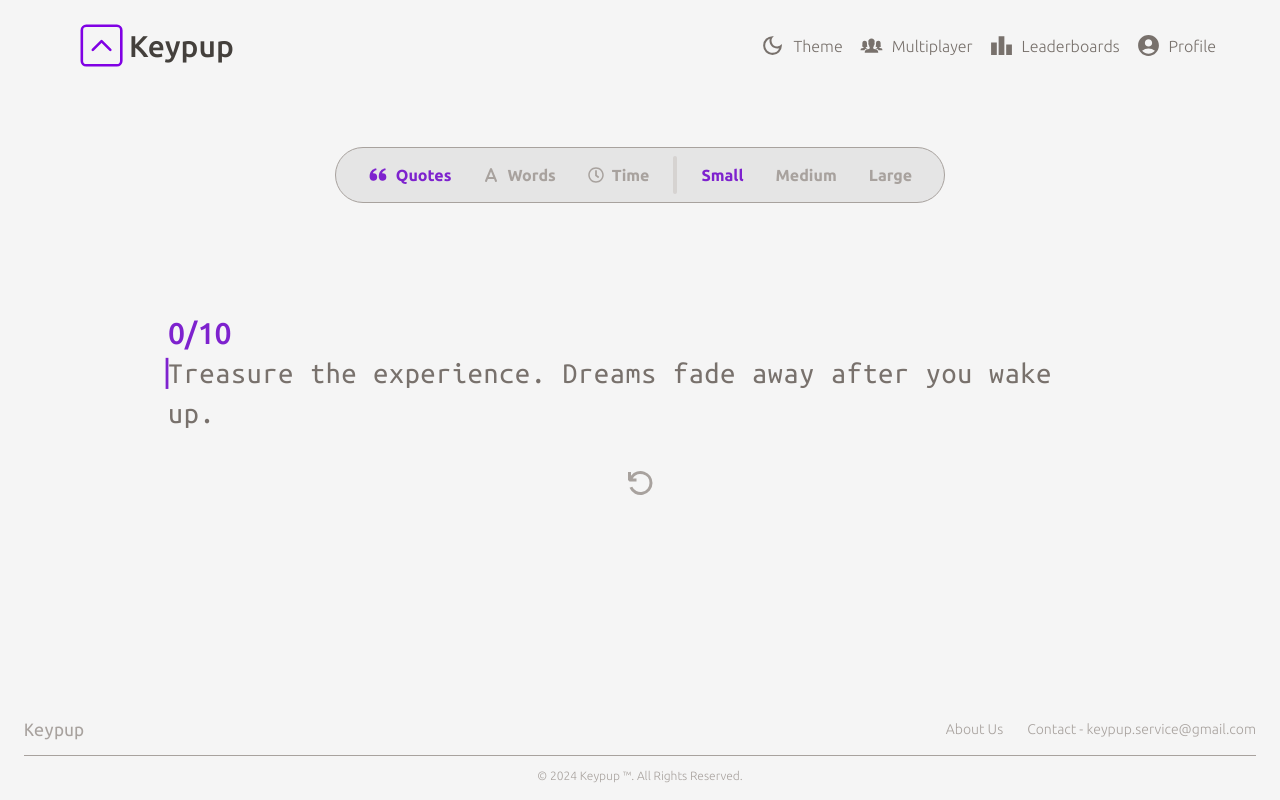
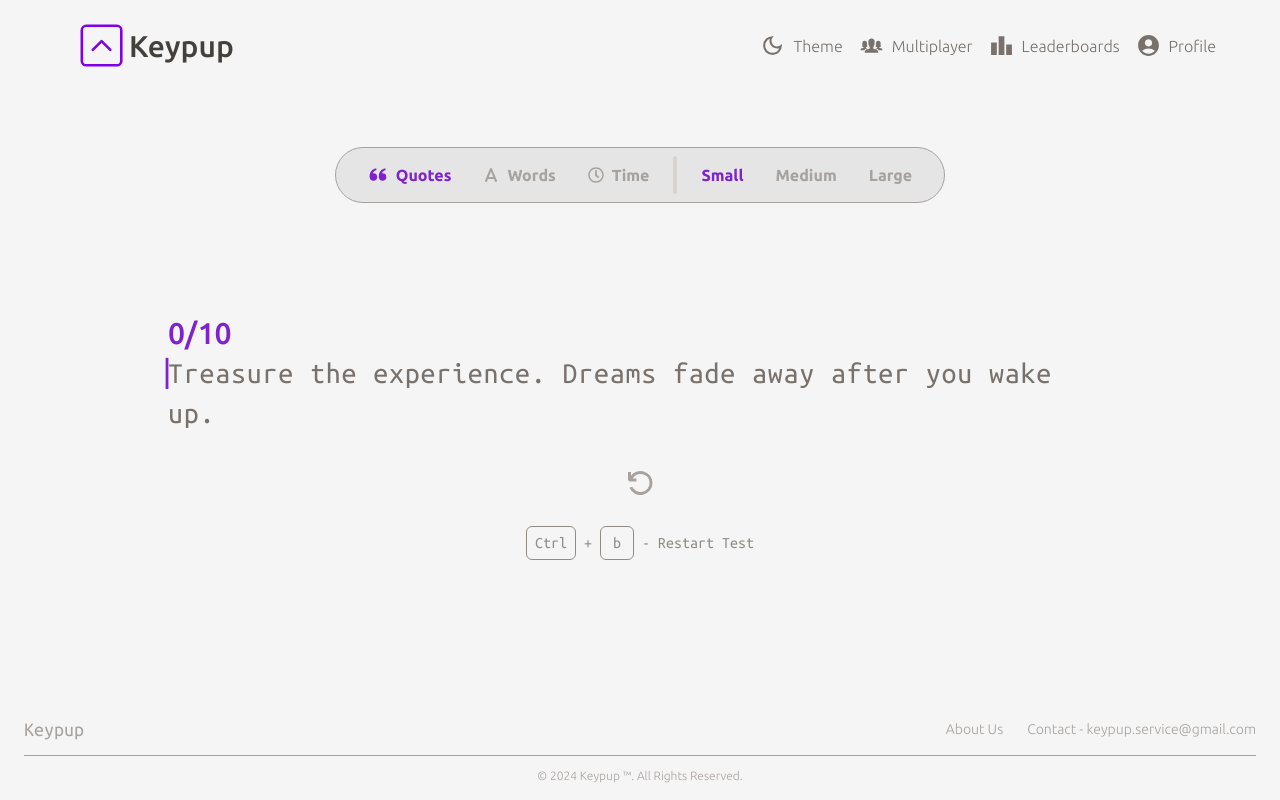
Before and after one commit to Joshi-Sarthak/Keypup, a Next.js app: page / in a window 1280 px wide. Both pictures are taken after a click on the item "Quotes". Built offline with nearby package versions, Linux system fonts and the light colour scheme.

Commit message:
add restart shortcut css

```diff
--- a/src/components/Main/Main.tsx
+++ b/src/components/Main/Main.tsx
@@ -194,8 +194,6 @@ function Main() {
 		}
 	}, [])
 
-
-
 	useEffect(() => {
 		if (cursorRef.current && activeWord.current && measureRef.current) {
 			measureRef.current.textContent = typedWord
@@ -349,6 +347,19 @@ function Main() {
 			>
 				Restart Test
 			</div>
+			<div className="text-stone-500 dark:text-neutral-500 text-center mt-4 opacity-80">
+				<span className="border border-stone-500 dark:border-neutral-500 rounded-md p-2">
+					Ctrl
+				</span>{" "}
+				+{" "}
+				<span className="border border-stone-500 dark:border-neutral-500 rounded-md py-2 px-3">
+					b
+				</span>{" "}
+				-{" "}
+				<span className="text-stone-500 dark:text-neutral-500 ">
+					Restart Test
+				</span>
+			</div>
 		</div>
 	)
 }
```
